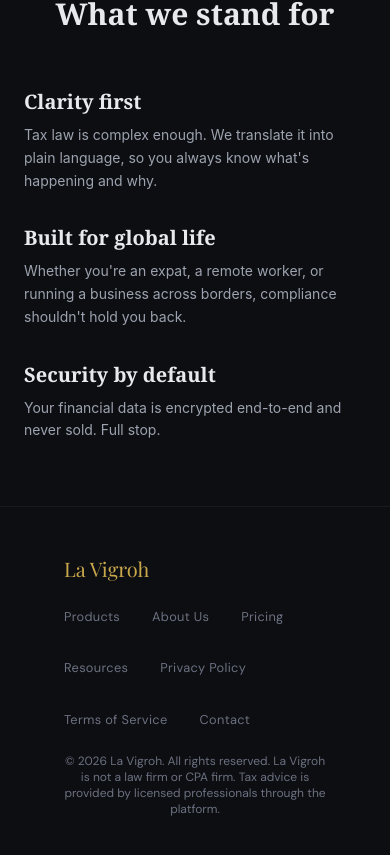
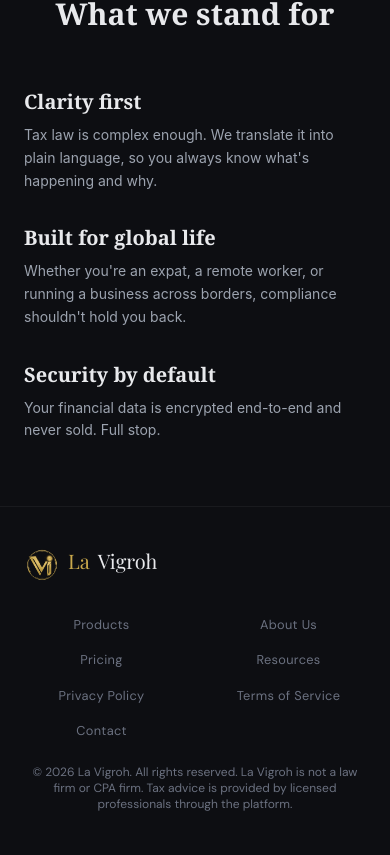
Before and after one commit to JerryAthavan/la-vigroh, a React (Vite) app: page /about in a window 390 px wide. Shown: the part 1097-1952 px from the top of the page. Built offline with nearby package versions, Linux system fonts and the light colour scheme.

Commit message:
added the logo to the logotext at the footer, and some padding reduced for all, footer fixed

```diff
--- a/src/components/CTASection.jsx
+++ b/src/components/CTASection.jsx
@@ -3,7 +3,7 @@
 function CTASection(){
 
     return(
-        <section id="cta" className="bg-dark2 light:bg-light2 text-center border-t border-white/5 light:border-black/10 px-6 py-16 md:px-16 md:py-24">
+        <section id="cta" className="bg-dark2 light:bg-light2 text-center border-t border-white/5 light:border-black/10 px-6 py-10 md:px-16 md:py-24">
             <h2 className="text-text light:text-light-text text-[clamp(2rem,4vw,3rem)] font-['Playfair_Display',serif] font-semibold leading-[1.2] mb-4">Ready to simplify your taxes?</h2>
             <p className="text-text-dim light:text-light-text-dim mb-10 font-light font-['DM_Sans',sans-serif]">Join thousands of expats and global citizens who file with confidence.</p>
             <a href="#contact" className="bg-gold font-['DM_Sans',sans-serif] text-dark py-3.5 px-8 rounded text-sm font-medium no-underline hover:bg-gold-light transition-colors" >Start filing today</a>
--- a/src/components/ContactSection.jsx
+++ b/src/components/ContactSection.jsx
@@ -34,7 +34,7 @@ function ContactSection(){
     };
     return(
         <section id="contact"
-        className=" scroll-mt-7 bg-dark2 light:bg-light2 py-16 px-6 md:py-24 md:px-16 border-t border-white/5 light:border-black/10">
+        className=" scroll-mt-7 bg-dark2 light:bg-light2 py-10 px-6 md:py-24 md:px-16 border-t border-white/5 light:border-black/10">
             <div className="max-w-xl mx-auto text-center">
                 <div className="text-gold text-sm tracking-widest mb-4">Contact</div>
                 <h2 className="text-text light:text-light-text text-4xl font-serif font-semibold mb-4">Get in touch</h2>
--- a/src/components/Footer.jsx
+++ b/src/components/Footer.jsx
@@ -1,10 +1,16 @@
 import { Link } from "react-router-dom";
+import logodark from "../assets/logo-dark-themed.png"
+import logoLight from "../assets/logo-light-themed.png"
 function Footer(){
     return(
-        <footer className="font-['DM_Sans',sans-serif] bg-dark light:bg-light py-12 px-16 border-t border-white/5 light:border-black/10">
-            <div className="flex justify-between items-center gap-6 flex-wrap">
-                <div className="font-['Playfair_Display',serif] text-xl text-gold">La Vigroh</div>
-                <div className="flex gap-8 flex-wrap">
+        <footer className="font-['DM_Sans',sans-serif] bg-dark light:bg-light py-10 md:py-12 px-6 md:px-16 border-t border-white/5 light:border-black/10">
+            <div className="flex flex-col lg:flex-row lg:justify-between lg:items-center gap-8 flex-wrap">
+
+                <div className="font-['Playfair_Display',serif] text-xl text-gold text-center lg:text-left flex gap-2">
+                    <img src={logodark} alt="La Vigroh Logo" className="w-9 h-9 light:hidden" />
+                    <img src={logoLight} alt="La Vigroh Logo" className="w-9 h-9 hidden light:block"/>
+                    La<span className="text-text light:text-light-text font-normal">Vigroh</span></div>
+                <div className="grid grid-cols-2 lg:flex gap-x-8 gap-y-4 lg:gap-8 text-center lg:text-left">
                     <Link to="/#products" className="text-muted light:text-light-muted text-[0.8rem] no-underline tracking-wide hover:text-gold transition-colors">Products</Link>
                     <Link to="/about" className="text-muted light:text-light-muted text-[0.8rem] no-underline tracking-wide hover:text-gold transition-colors">About Us</Link>
                     <a href="#" className="text-muted light:text-light-muted text-[0.8rem] no-underline tracking-wide hover:text-gold transition-colors">Pricing</a>
--- a/src/components/Hero.jsx
+++ b/src/components/Hero.jsx
@@ -1,6 +1,6 @@
 function Hero(){
     return(
-        <section className="relative overflow-hidden min-h-screen flex flex-col items-center justify-center text-center pt-32 pr-8 pb-16 pl-8 bg-dark light:bg-light">
+        <section className="relative overflow-hidden min-h-screen flex flex-col items-center justify-center text-center md:pt-0 md:pb-0 pt-32 pr-8 pb-10 pl-8 bg-dark light:bg-light">
             <div className="hero-grid"></div>
             <div className="hero-glow"></div>
             <div className="inline-flex items-center gap-2 bg-gold/10 border border-gold/20 text-gold text-sm px-4 py-1.5 rounded-full mb-8">
--- a/src/components/HowItWorks.jsx
+++ b/src/components/HowItWorks.jsx
@@ -5,7 +5,7 @@ function HowItWorks(){
                     {number:"04", title: "Submit & stay compliant", description: "We file directly with the relevant authority and send reminders before each deadline."}
     ]
     return(
-        <section id="how" className=" scroll-mt-7 bg-dark light:bg-light py-[4rem] px-[1.5rem] border-t border-white/5 light:border-black/10 border-b border-white/5 light:border-blact/10 md:py-24 md:px-16">
+        <section id="how" className=" scroll-mt-7 bg-dark light:bg-light py-[2.5rem] px-[1.5rem] border-t border-white/5 light:border-black/10 border-b border-white/5 light:border-blact/10 md:py-24 md:px-16">
             <div className="text-gold text-xs tracking-[0.14em] mb-4">
                 PROCESS
             </div>
--- a/src/components/Products.jsx
+++ b/src/components/Products.jsx
@@ -8,7 +8,7 @@ const products = [
 ];
 function Products(){
     return(
-        <section id="products" className=" scroll-mt-7 font-['DM_Sans',sans-serif] bg-dark2 light:bg-light2 text-base py-16 px-6 md:py-24 md:px-16 leading-relaxed">
+        <section id="products" className=" scroll-mt-7 font-['DM_Sans',sans-serif] bg-dark2 light:bg-light2 text-base py-10 px-6 md:py-24 md:px-16 leading-relaxed">
             <div className="text-gold text-xs tracking-widest mb-4">PRODUCTS</div>
             <h2 className="font-['Playfair_Display',serif] text-[clamp(2rem,4vw,3rem)] font-semibold text-text light:text-light-text leading-tight mb-4">Every filling, covered.</h2>
             <p className="text-text-dim light:text-light-text-dim text-base font-light leading-[1.75] max-w-[520px] mb-14">Purpose-built tools for the most complex tax obligations — designed for expats, investors, and global businesses.</p>
--- a/src/components/Stats.jsx
+++ b/src/components/Stats.jsx
@@ -5,7 +5,7 @@ function Stats(){
                     {num:"24h", label: "Average filing time"}
     ]
     return(
-        <section className="bg-dark light:bg-light border-t border-white/5 light:border-black/10 py-16 px-6 md:py-24 md:px-16">
+        <section className="bg-dark light:bg-light border-t border-white/5 light:border-black/10 py-10 px-6 md:py-24 md:px-16">
             <div className="grid grid-cols-[repeat(auto-fit,minmax(180px,1fr))] text-center gap-12">
                 {stats.map((stat, index)=>(
                 <div key={index} >
--- a/src/components/Testimonial.jsx
+++ b/src/components/Testimonial.jsx
@@ -1,6 +1,6 @@
 function Testimonial(){
     return(
-        <section className="bg-dark3 light:bg-light3 px-6 py-16 md:px-16 md:py-24">
+        <section className="bg-dark3 light:bg-light3 px-6 py-10 md:px-16 md:py-24">
             <div className="mx-auto text-center max-w-[700px]" >
                 <span className="font-['Playfair_Display',serif] text-[5rem] text-gold leading-[0.5] block mb-6 opacity-50">"</span>
                 <p className="font-['Playfair_Display',serif] text-2xl italic font-normal leading-normal text-text light:text-light-text mb-8 "> La Vigroh took the anxiety out of my FBAR filing. What used to take me days with a CPA now takes 15 minutes — and costs a fraction of the price.</p>
```
